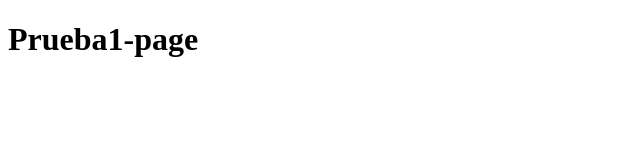
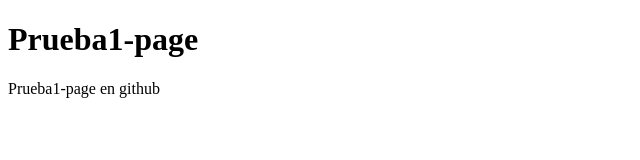
Before and after one commit to ferwargit/prueba1-page, a plain HTML site: page index.html in a window 1280 px wide. Shown: the whole page, without its empty margins (0-640 px from the left). Drawn offline with Linux system fonts and the light colour scheme.

Commit message:
1er commit en la rama gh-pages

```diff
--- a/index.html
+++ b/index.html
@@ -8,5 +8,6 @@
 </head>
 <body>
   <h1>Prueba1-page</h1>
+  <p>Prueba1-page en github</p>
 </body>
 </html>
```
